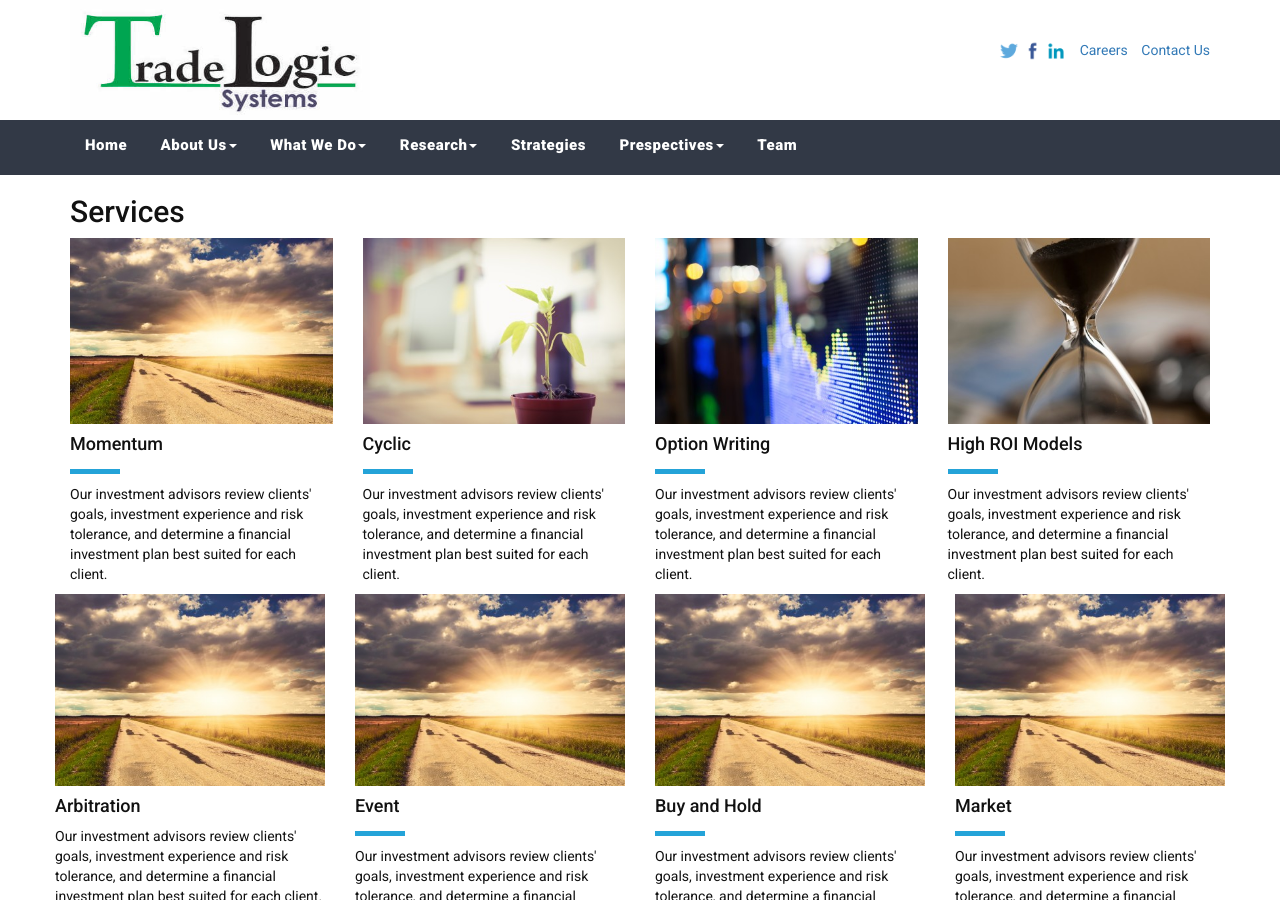
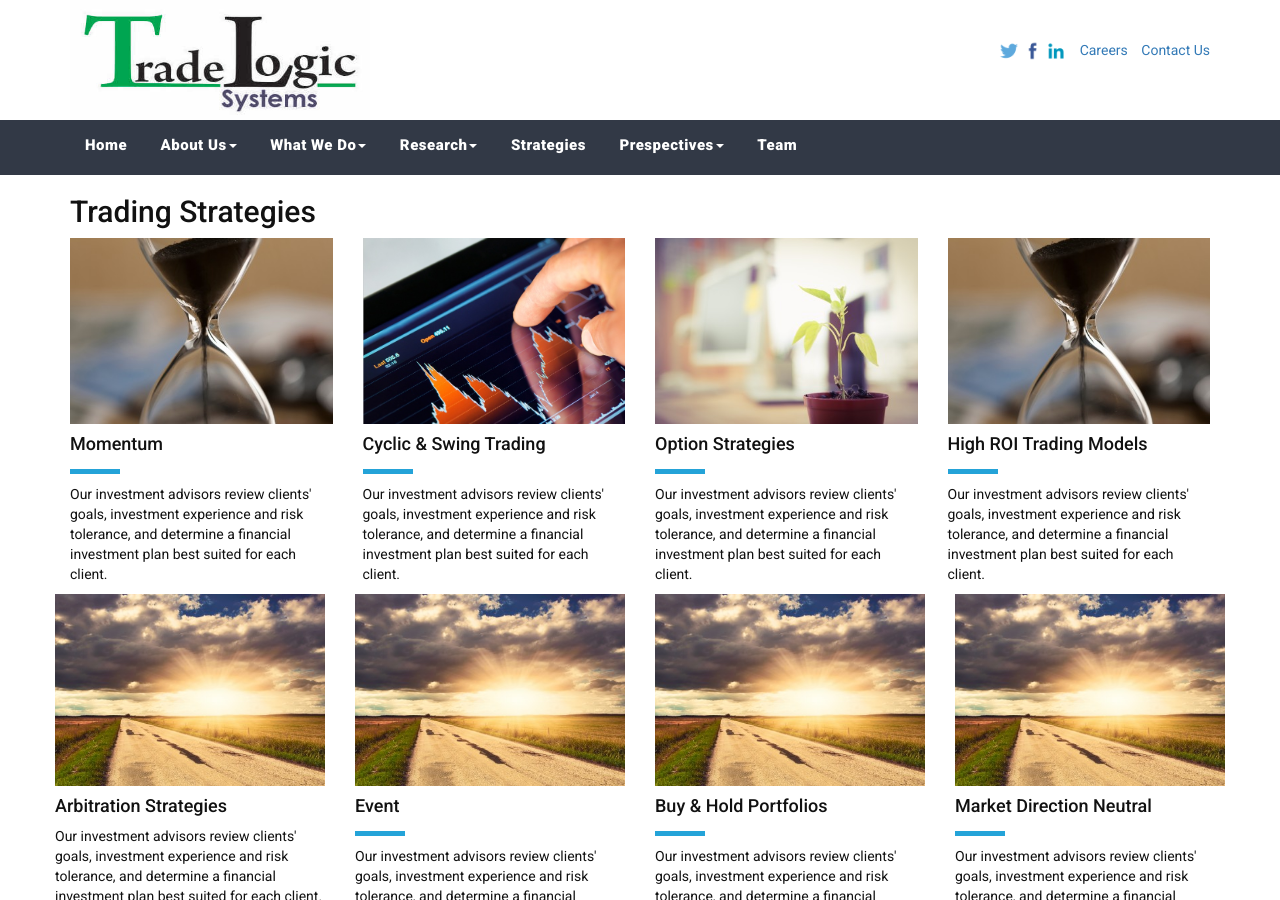
Before and after one commit to sm-main/tradeLogic, a Jekyll site: the page built from strategies.html, in a window 1280 px wide and 900 px high. Built offline with Jekyll 4.4.1, drawn with Linux system fonts in a browser that asks for light colours; nearby versions of some CDN libraries.

Commit message:
some changes

```diff
--- a/_includes/header.html
+++ b/_includes/header.html
@@ -49,11 +49,11 @@
             <a href="{{ site.baseurl }}/what-we-do">What We Do<span class="caret"></span></a>
             <a href="{{ site.baseurl }}/what-we-do" class="dropdown-toggle" data-toggle="dropdown" role="button" aria-haspopup="true" aria-expanded="false"></a>
             <ul class="dropdown-menu"  data-dropdown-in="fadeInUp" data-dropdown-out="fadeOutDown">
+              <li><a href="{{ site.baseurl }}/what-we-do/algo-trading-analysis">Algo Trading Analysis</a></li>
               <li><a href="{{ site.baseurl }}/what-we-do/trading-systems">Trading Systems</a></li>
               <li><a href="{{ site.baseurl }}/what-we-do/investment-advisory">Investment Advisory</a></li>
               <li><a href="{{ site.baseurl }}/what-we-do/portfolio-management">Portfolio Management</a></li>
               <li><a href="{{ site.baseurl }}/what-we-do/portfolio-optimization">Portfolio Optimization</a></li>
-              <li><a href="{{ site.baseurl }}/what-we-do/algo-trading-analysis">Algo Trading Analysis</a></li>
               <li><a href="{{ site.baseurl }}/what-we-do/investment-management">Investment Management</a></li>
             </ul>
           </li>
@@ -132,11 +136,11 @@
               <div id="collapseTwo" class="panel-collapse collapse in" role="tabpanel" aria-labelledby="headingTwo">
                 <div class="panel-body">
                   <ul class="">
+                    <li><a href="{{ site.baseurl }}/what-we-do/algo-trading-analysis">Algo Trading Analysis</a></li>
                     <li><a href="{{ site.baseurl }}/what-we-do/trading-systems">Trading Systems</a></li>
                     <li><a href="{{ site.baseurl }}/what-we-do/investment-advisory">Investment Advisory</a></li>
                     <li><a href="{{ site.baseurl }}/what-we-do/portfolio-management">Portfolio Management</a></li>
-                    <li><a href="{{ site.baseurl }}/what-we-do/portfolio-optimization">Portfolio Optimization</a></li>
-                    <li><a href="{{ site.baseurl }}/what-we-do/algo-trading-analysis">Algo Trading Analysis</a></li>
+                    <li><a href="{{ site.bahseurl }}/what-we-do/portfolio-optimization">Portfolio Optimization</a></li>
                     <li><a href="{{ site.baseurl }}/what-we-do/investment-management">Investment Management</a></li>
                   </ul>
                 </div>
--- a/strategies.html
+++ b/strategies.html
@@ -4,13 +4,13 @@ layout: default
 <section id="services">
   <div class="container">
     <div class="service-header">
-      <h2>Services</h2>
+      <h2>Trading Strategies</h2>
     </div>
     <div class="service-body">
       <div class="row">
         <div class="col-sm-3">
           <div class="media" data-toggle="modal" data-target="#myModal-1">
-            <img src="{{ site.baseurl }}/static/images/strat_1.jpg" class="strat-images" alt="">
+            <img src="{{ site.baseurl }}/static/images/strat_4.jpg" class="strat-images" alt="">
             <div class="media__body">
               <img src="{{ site.baseurl }}/static/icons/plus.png" class="plus-image" alt="">
             </div>
@@ -25,12 +25,12 @@ layout: default
         </div>
         <div class="col-sm-3">
           <div class="media" data-toggle="modal" data-target="#myModal-2">
-            <img src="{{ site.baseurl }}/static/images/strat_2.jpg" class="strat-images" alt="">
+            <img src="{{ site.baseurl }}/static/images/cyclic_strat.jpg" class="strat-images" alt="">
             <div class="media__body">
               <img src="{{ site.baseurl }}/static/icons/plus.png" class="plus-image" alt="">
             </div>
           </div>
-          <h4>Cyclic</h4>
+          <h4>Cyclic &  Swing Trading</h4>
           <span class="small-line"></span>
           <p>
             Our investment advisors review clients' goals, investment experience and risk tolerance, and determine a financial investment plan best suited for each client.
@@ -38,12 +38,12 @@ layout: default
         </div>
         <div class="col-sm-3">
           <div class="media" data-toggle="modal" data-target="#myModal-3">
-            <img src="{{ site.baseurl }}/static/images/strat_3.jpg" class="strat-images" alt="">
+            <img src="{{ site.baseurl }}/static/images/strat_2.jpg" class="strat-images" alt="">
             <div class="media__body">
               <img src="{{ site.baseurl }}/static/icons/plus.png" class="plus-image" alt="">
             </div>
           </div>
-          <h4>Option Writing</h4>
+          <h4>Option Strategies</h4>
           <span class="small-line"></span>
           <p>
             Our investment advisors review clients' goals, investment experience and risk tolerance, and determine a financial investment plan best suited for each client.
@@ -56,7 +56,7 @@ layout: default
               <img src="{{ site.baseurl }}/static/icons/plus.png" class="plus-image" alt="">
             </div>
           </div>
-          <h4>High ROI Models</h4>
+          <h4>High ROI Trading Models</h4>
           <span class="small-line"></span>
           <p>
             Our investment advisors review clients' goals, investment experience and risk tolerance, and determine a financial investment plan best suited for each client.
@@ -70,7 +70,7 @@ layout: default
               <img src="{{ site.baseurl }}/static/icons/plus.png" class="plus-image" alt="">
             </div>
           </div>
-          <h4>Arbitration</h4>
+          <h4>Arbitration Strategies</h4>
           <p>
             Our investment advisors review clients' goals, investment experience and risk tolerance, and determine a financial investment plan best suited for each client.
           </p>
@@ -96,7 +96,7 @@ layout: default
               <img src="{{ site.baseurl }}/static/icons/plus.png" class="plus-image" alt="">
             </div>
           </div>
-          <h4>Buy and Hold</h4>
+          <h4>Buy & Hold Portfolios</h4>
           <span class="small-line"></span>
           <p>
             Our investment advisors review clients' goals, investment experience and risk tolerance, and determine a financial investment plan best suited for each client.
@@ -109,7 +109,7 @@ layout: default
               <img src="{{ site.baseurl }}/static/icons/plus.png" class="plus-image" alt="">
             </div>
           </div>
-          <h4>Market {{ MISSING }}</h4>
+          <h4>Market Direction Neutral</h4>
           <span class="small-line"></span>
           <p>
             Our investment advisors review clients' goals, investment experience and risk tolerance, and determine a financial investment plan best suited for each client.
@@ -160,7 +160,7 @@ layout: default
     <div class="modal-content">
       <div class="modal-header">
         <button type="button" class="close" data-dismiss="modal" aria-label="Close"><span aria-hidden="true">&times;</span></button>
-        <h4>Cyclic</h4>
+        <h4>Cyclic & Swing Trading</h4>
       </div>
       <div class="modal-body">
         Lorem Ipsum is simply dummy text of the printing and typesetting industry. Lorem Ipsum has been the industry's standard dummy text ever since the 1500s,
@@ -179,7 +179,7 @@ layout: default
     <div class="modal-content">
       <div class="modal-header">
         <button type="button" class="close" data-dismiss="modal" aria-label="Close"><span aria-hidden="true">&times;</span></button>
-        <h4>Option Writing</h4>
+        <h4>Option Strategies</h4>
       </div>
       <div class="modal-body">
         Lorem Ipsum is simply dummy text of the printing and typesetting industry. Lorem Ipsum has been the industry's standard dummy text ever since the 1500s,
@@ -198,7 +198,7 @@ layout: default
     <div class="modal-content">
       <div class="modal-header">
         <button type="button" class="close" data-dismiss="modal" aria-label="Close"><span aria-hidden="true">&times;</span></button>
-        <h4>High ROI Models</h4>
+        <h4>High ROI Trading Models</h4>
       </div>
       <div class="modal-body">
         Lorem Ipsum is simply dummy text of the printing and typesetting industry. Lorem Ipsum has been the industry's standard dummy text ever since the 1500s,
@@ -218,7 +218,7 @@ layout: default
     <div class="modal-content">
       <div class="modal-header">
         <button type="button" class="close" data-dismiss="modal" aria-label="Close"><span aria-hidden="true">&times;</span></button>
-        <h4>Arbitration</h4>
+        <h4>Arbitration Strategies</h4>
       </div>
       <div class="modal-body">
         Lorem Ipsum is simply dummy text of the printing and typesetting industry. Lorem Ipsum has been the industry's standard dummy text ever since the 1500s,
@@ -258,7 +258,7 @@ layout: default
     <div class="modal-content">
       <div class="modal-header">
         <button type="button" class="close" data-dismiss="modal" aria-label="Close"><span aria-hidden="true">&times;</span></button>
-        <h4>Buy and Hold</h4>
+        <h4>Buy & Hold Portfolios</h4>
       </div>
       <div class="modal-body">
         Lorem Ipsum is simply dummy text of the printing and typesetting industry. Lorem Ipsum has been the industry's standard dummy text ever since the 1500s,
@@ -277,7 +277,7 @@ layout: default
     <div class="modal-content">
       <div class="modal-header">
         <button type="button" class="close" data-dismiss="modal" aria-label="Close"><span aria-hidden="true">&times;</span></button>
-        <h4>Market {{ Missing }}</h4>
+        <h4>Market Direction Neutral</h4>
       </div>
       <div class="modal-body">
         Lorem Ipsum is simply dummy text of the printing and typesetting industry. Lorem Ipsum has been the industry's standard dummy text ever since the 1500s,
--- a/what-we-do/algo-trading-analysis.html
+++ b/what-we-do/algo-trading-analysis.html
@@ -12,7 +12,7 @@ layout: default
         <div class="row">
           <div class="col-xs-12">
             <article class="post-info">
-              <figure><img src="{{ site.baseurl }}/static/images/about.jpg" alt="" width="870" height="400">
+              <figure><img src="{{ site.baseurl }}/static/images/algo-trading-analytics.jpg" alt="" width="870" height="400">
               </figure>
               <div class="post-info-body">
                 <h3>Doing the right thing, at the right time.</h3>
```
Also changed, not shown: other parts of _includes/header.html (+4 -0 lines), aboutus/team.html (+46 -0 lines), static/images/algo-trading-analytics.jpg (added), static/images/arbitration.jpg (added), static/images/cyclic_strat.jpg (added).
